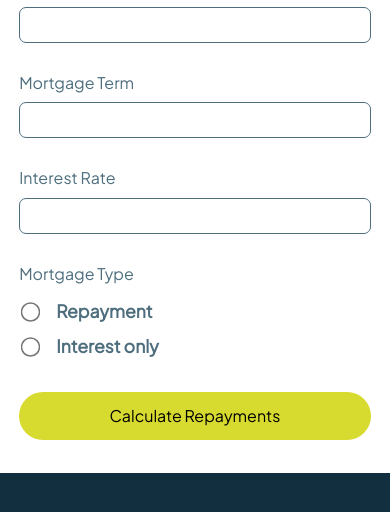
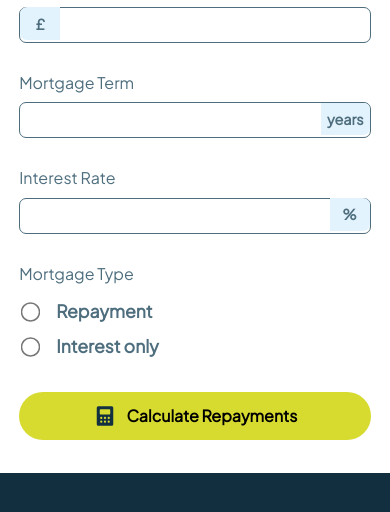
Before and after one commit to Oskaratam/Mortgage_calculator, a plain HTML site: page index.html in a window 390 px wide. Shown: the part 76-588 px from the top of the page. Drawn offline with Linux system fonts and the light colour scheme.

Commit message:
finished base mobile main section

```diff
--- a/index.html
+++ b/index.html
@@ -24,16 +24,19 @@
           <div class="input-control">
             <label for="amount">Mortgage Amount</label>
             <input id="amount" type="number">
+            <button class="currencyButton">&pound</button>
           </div>
 
           <div class="input-control">
             <label for="term">Mortgage Term</label>
             <input id="term" type="number">
+            <button class="termButton">years</button>
           </div>
 
           <div class="input-control">
             <label for="rate">Interest Rate</label>
             <input id="rate" type="number">
+            <button class="rateButton">%</button>
           </div>
 
           <div id="radioForm" class="input-control">
@@ -48,7 +51,7 @@
             </div>
 
           </div>
-          <button id="calculateBtn" type="submit">Calculate Repayments</button>
+          <button id="calculateBtn" type="submit"><svg xmlns="http://www.w3.org/2000/svg" width="24" height="24" fill="none" viewBox="0 0 24 24"><path fill="#133041" d="M18.75 2.25H5.25a1.5 1.5 0 0 0-1.5 1.5v16.5a1.5 1.5 0 0 0 1.5 1.5h13.5a1.5 1.5 0 0 0 1.5-1.5V3.75a1.5 1.5 0 0 0-1.5-1.5Zm-10.5 16.5a1.125 1.125 0 1 1 0-2.25 1.125 1.125 0 0 1 0 2.25Zm0-3.75a1.125 1.125 0 1 1 0-2.25 1.125 1.125 0 0 1 0 2.25ZM12 18.75a1.125 1.125 0 1 1 0-2.25 1.125 1.125 0 0 1 0 2.25ZM12 15a1.125 1.125 0 1 1 0-2.25A1.125 1.125 0 0 1 12 15Zm3.75 3.75a1.125 1.125 0 1 1 0-2.25 1.125 1.125 0 0 1 0 2.25Zm0-3.75a1.125 1.125 0 1 1 0-2.25 1.125 1.125 0 0 1 0 2.25Zm1.5-5.25a.75.75 0 0 1-.75.75h-9a.75.75 0 0 1-.75-.75V6a.75.75 0 0 1 .75-.75h9a.75.75 0 0 1 .75.75v3.75Z"/></svg>Calculate Repayments</button>
         </div>
       </form>
     </section>
--- a/styles.css
+++ b/styles.css
@@ -81,6 +81,7 @@ h1 {
 
 .input-control {
     display: flex;
+    position:relative;
     flex-direction: column;
     margin-bottom: 1.8rem;
 }
@@ -100,24 +101,72 @@ label {
 }
 
 input{
+    position: relative;
     height: 2rem;
+    padding-left: 15px;
     border: 1.2px solid var(--Slate700);
     border-radius: 7px;
+    font-weight: bold;
+    color:rgb(31, 31, 31);
 }
 
 input[name="type"] {
     transform:scale(1.5);
 }
 
+.input-control > button {
+    position: absolute;
+    font-size: 0.9rem;
+    top: 1.94rem;
+    min-width: 40px;
+    width: fit-content;
+    height: 32.5px;
+    border-top-left-radius: 7px;
+    border-bottom-left-radius: 7px;
+    background-color: var(--Slate100);
+    font-weight: bold;
+    color: var(--Slate700);
+    border: 0;
+}
+
+.input-control > .termButton, .input-control > .rateButton  {
+    border-radius: 0;
+    border-top-right-radius: 7px;
+    border-bottom-right-radius: 7px;
+    right: 1.2px;
+}
+
+.input-control > .currencyButton {
+    left: 1.2px;
+}
+
+
+#amount {
+    padding-left: 55px;
+}
+
+#radioForm {
+    justify-items: center;
+}
+
+
 #calculateBtn {
+    position: relative;
+    display: inline-flex;
+    align-items: center;
+    justify-content: center;
     width: 100%;
     height: 3rem;
     border: none;
     border-radius: 35px;
     background-color: var(--Lime);
+    font-weight:900;
+    align-items: center;
 }
 
-
+svg {
+    margin-right:10px;
+}
 
 @media (min-width: 768px) {
     body {
@@ -176,4 +225,13 @@ input[name="type"] {
     .interestWrapper {
         padding-left: 0.8rem;
     }
+
+    #calculateBtn {
+        margin-top: 10%;
+    }
+
+    .mortgageTypeLabel {
+        margin-bottom: 0px;
+        margin-top: 5px;
+    }
 }
```
